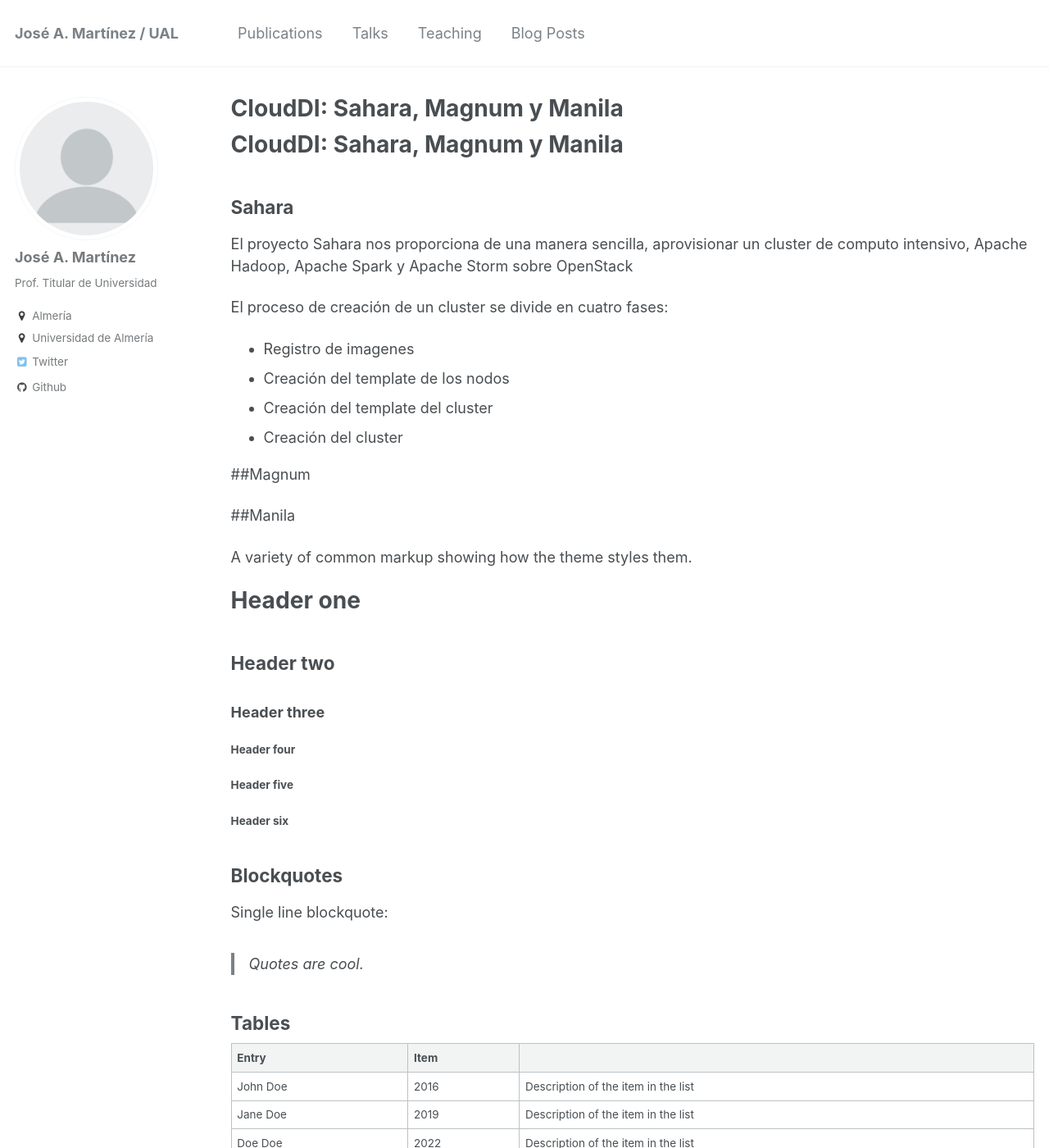
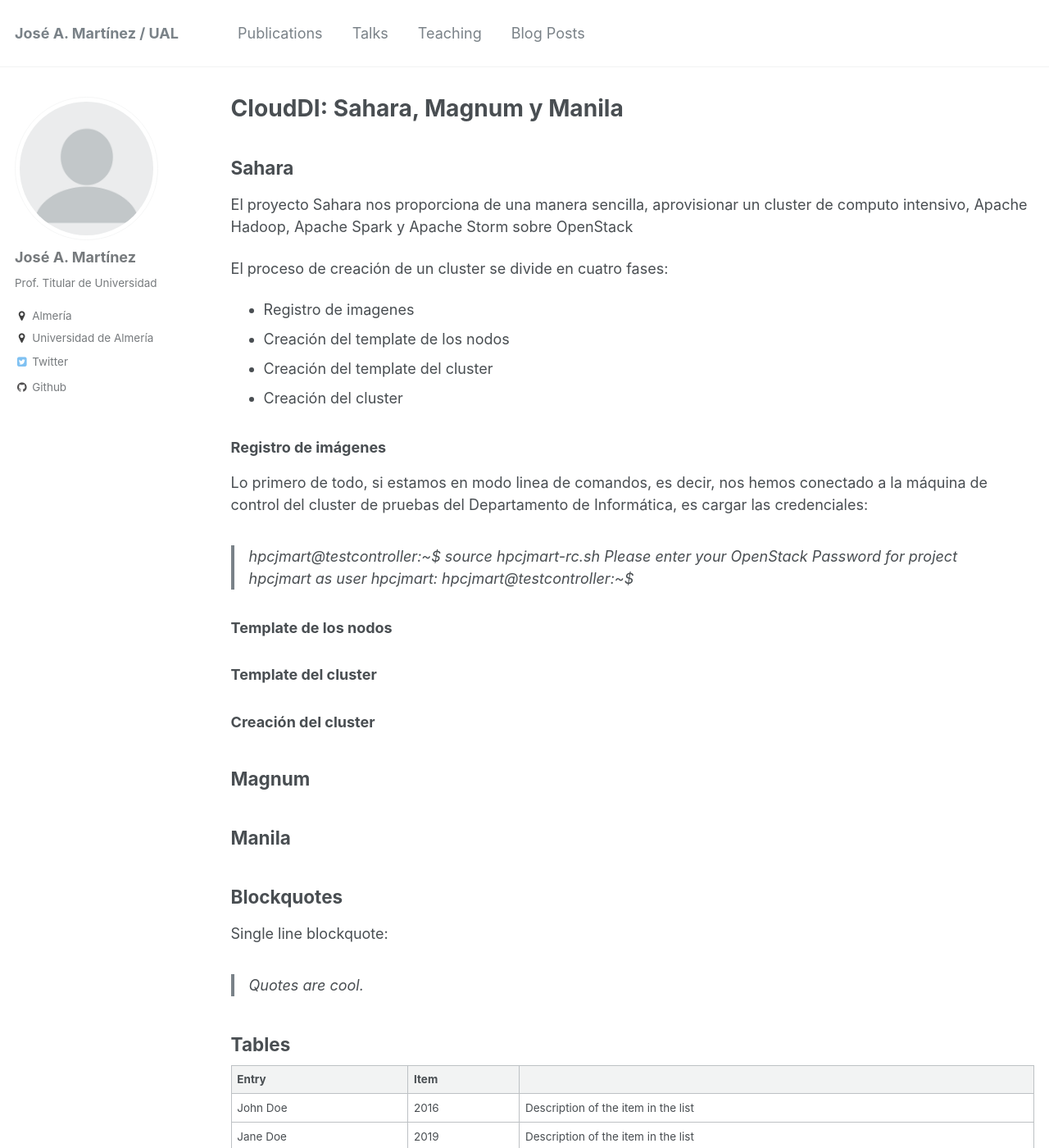
Before and after one commit to hpcjmart/hpcjmart.github.io, a Jekyll site: the page built from _pages/SeminarioCloudDI.md, in a window 1280 px wide and 1400 px high. Shown: the whole window at 82% size. Built offline with Jekyll 4.4.1, drawn with Linux system fonts in a browser that asks for light colours.

Commit message:
SeminarioCloudDI

```diff
--- a/_pages/SeminarioCloudDI.md
+++ b/_pages/SeminarioCloudDI.md
@@ -3,8 +3,6 @@
 layout: archive
 permalink: /SeminarioCloudDI/
 ---
-
-# CloudDI: Sahara, Magnum y Manila
 
 ## Sahara
 
@@ -17,26 +15,26 @@
 * Creación del template del cluster
 * Creación del cluster
 
+### Registro de imágenes
 
-##Magnum
+Lo primero de todo, si estamos en modo linea de comandos, es decir, nos hemos conectado a la máquina de control del cluster de pruebas del Departamento de Informática, es cargar las credenciales:
 
-##Manila
+>hpcjmart@testcontroller:~$ source hpcjmart-rc.sh
+>Please enter your OpenStack Password for project hpcjmart as user hpcjmart:
+>hpcjmart@testcontroller:~$
 
 
+### Template de los nodos
 
-A variety of common markup showing how the theme styles them.
+### Template del cluster
 
-# Header one
+### Creación del cluster
 
-## Header two
 
-### Header three
+## Magnum
 
-#### Header four
+## Manila
 
-##### Header five
-
-###### Header six
 
 ## Blockquotes
 
```
